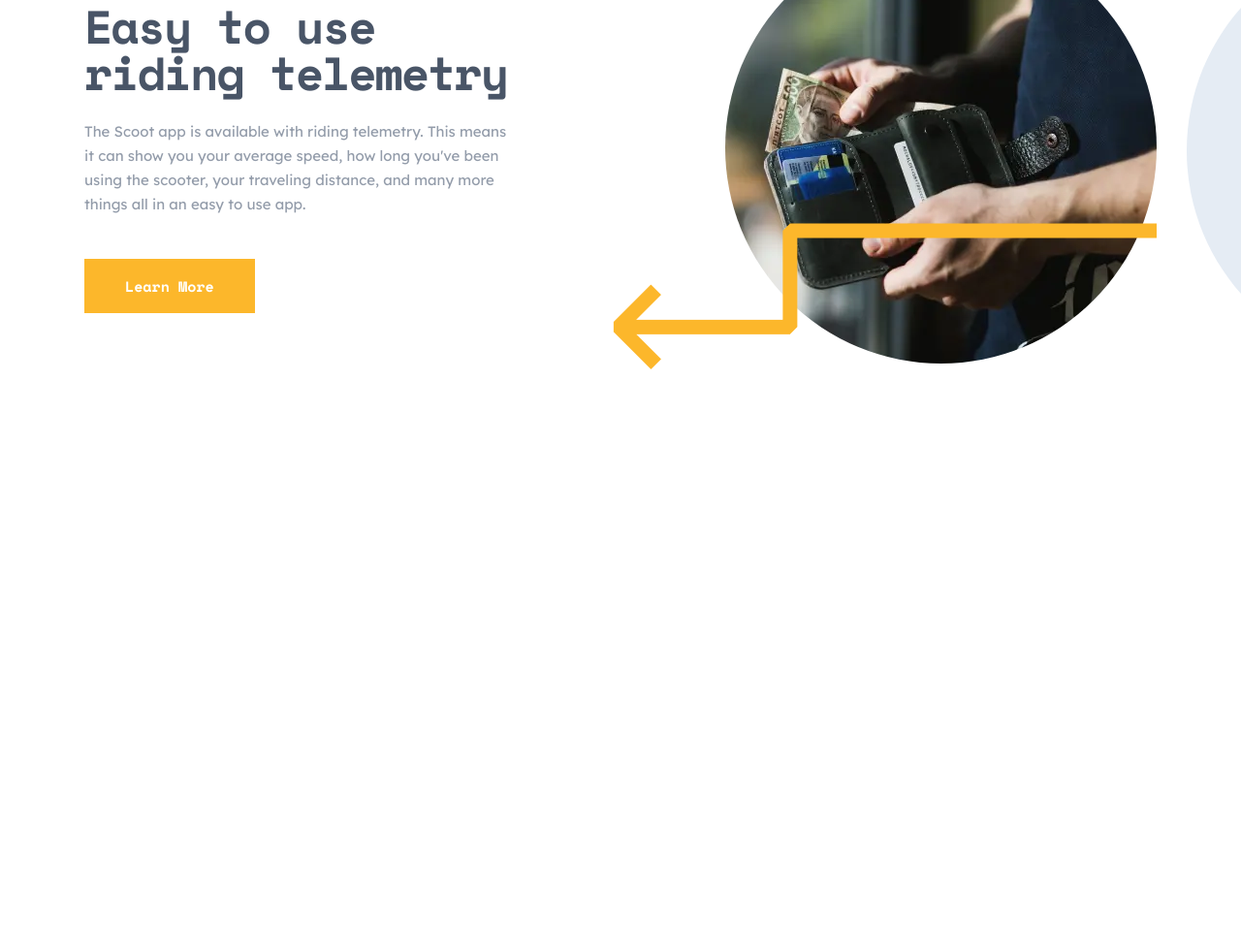
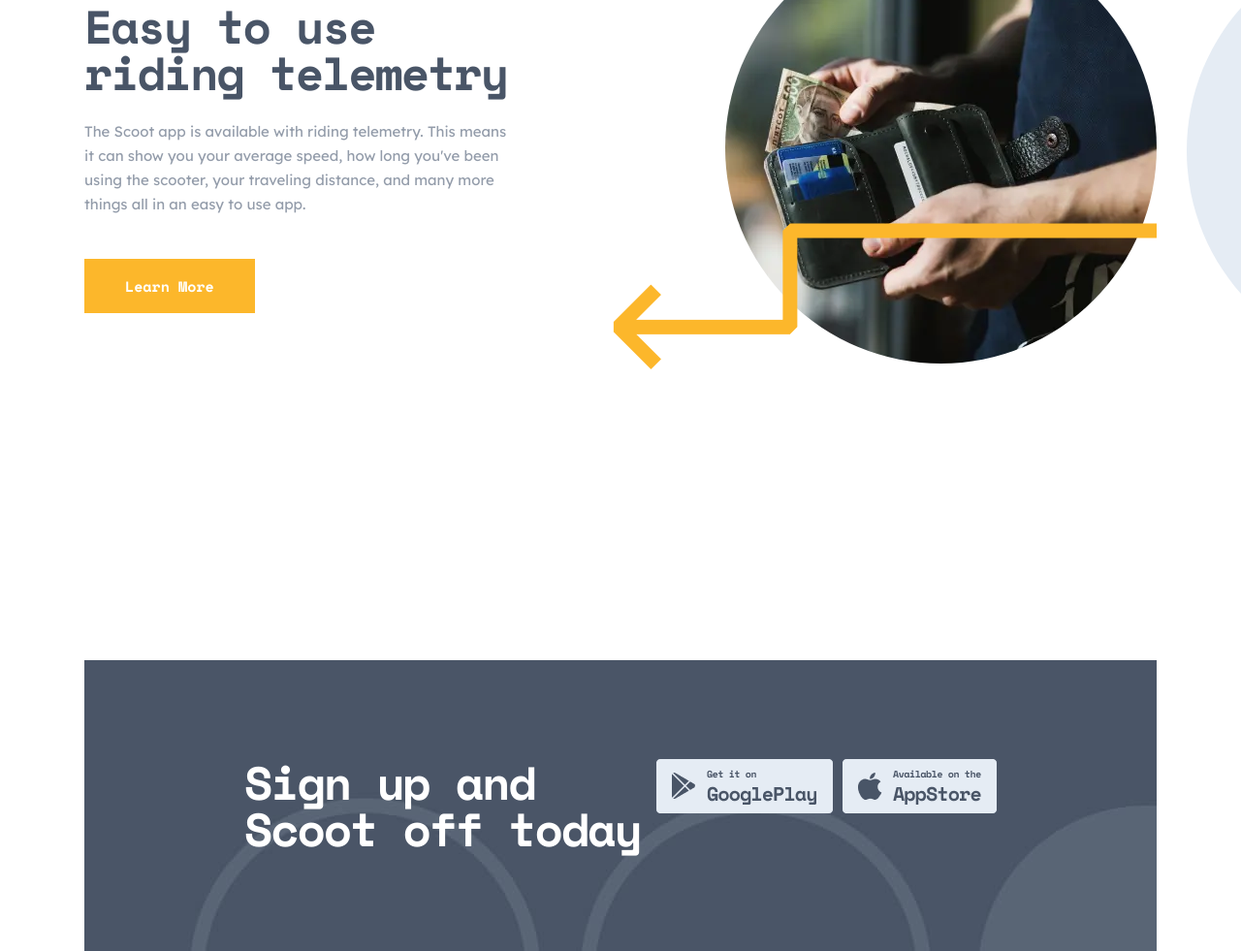
Before and after one commit to jakhongir-av/Scoot, a plain HTML site: page index.html in a window 1280 px wide. Shown: the part 2622-3603 px from the top of the page at 97% size. Before the commit the page ends 3103 px from the top, so only its background shows below. Drawn offline with Linux system fonts and the light colour scheme.

Commit message:
The scelleton of Apps section

```diff
--- a/index.html
+++ b/index.html
@@ -177,6 +177,21 @@
                 </ul>
             </div>
         </section>
+        <section class="apps">
+            <div class="container apps__container">
+                <h4>Sign up and Scoot off today</h4>
+                <div class="apps__store">
+                    <a target="_blank" href="https://www.apple.com/ru/app-store/">
+                        <img class="googleplay" src="./images/playmarket.png" alt="googleplay">
+                        <img class="googleplay-mob" src="./images/googleplay-mob-tab.png" alt="googleplay">
+                    </a>
+                    <a target="_blank" href="https://play.google.com/store/apps?hl=ru&gl=US">
+                        <img class="googleplay" src="./images/appstore.png" alt="">
+                        <img class="googleplay-mob" src="./images/appstore-mob-tab.png" alt="">
+                    </a>
+                </div>
+            </div>
+        </section>
     </main>
 
     <footer>
--- /dev/null
+++ b/sass/blocks/_apps.scss
@@ -0,0 +1,46 @@
+.apps {
+    margin-top: 200px;
+}
+
+.apps__container {
+    padding: 102px 165px;
+
+    background-image: url("../images/apps-bg.jpg");
+    background-repeat: no-repeat;
+    background-size: cover;
+    background-position: right bottom;
+
+    @media
+        only screen and (-webkit-min-device-pixel-ratio: 2),
+        only screen and ( min-moz-device-pixel-ratio: 2),
+        only screen and (-o-min-device-pixel-ratio: 2/1),
+        only screen and ( min-device-pixel-ratio: 2),
+        only screen and (min-resolution: 192dpi),
+        only screen and (min-resolution: 2dppx) {
+        .section1__banner{
+        background-image: url(../images/apps-bg@2x.jpg);
+    }
+}
+}
+
+.apps__container {
+    display: flex;
+    justify-content: space-between;
+}
+
+.apps__container > h4 {
+    font-weight: 700;
+    font-size: 48px;
+    line-height: 48px;
+    letter-spacing: -2.14286px;
+    max-width: 415px;
+    color: #FFFFFF;
+}
+
+.googleplay-mob {
+    display: none;
+
+    @include maxwidth(768px) {
+        display: block;
+    }
+}
--- a/sass/blocks/_blocks.scss
+++ b/sass/blocks/_blocks.scss
@@ -2,3 +2,4 @@
 @import "intro";
 @import "instructions";
 @import "info";
+@import "apps";
--- a/sass/blocks/_intro.scss
+++ b/sass/blocks/_intro.scss
@@ -17,7 +17,7 @@ only screen and ( min-device-pixel-ratio: 2),
 only screen and (min-resolution: 192dpi),
 only screen and (min-resolution: 2dppx) {
     .section1__banner{
-        background-image: url(../../images/intro-bg@2x.jpg);
+        background-image: url(../images/intro-bg@2x.jpg);
     }
 }
 
```
Also changed, not shown: css/main.css, images/apps-bg.jpg (added), images/apps-bg@2x.jpg (added), images/appstore-mob-tab.png (added), images/appstore.png (added), images/googleplay-mob-tab.png (added), images/playmarket.png (added), 1 other file.
